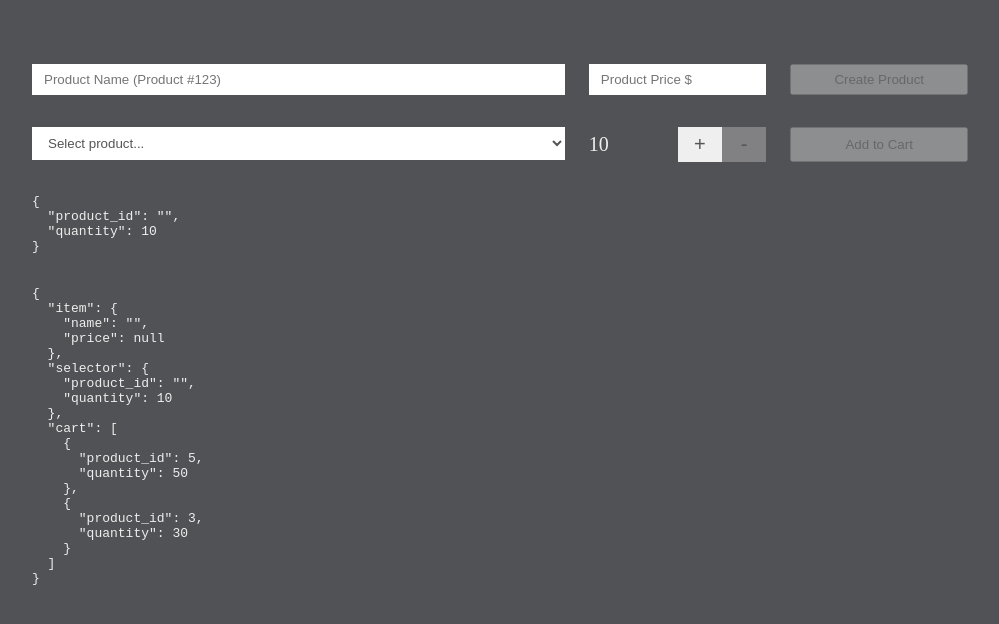
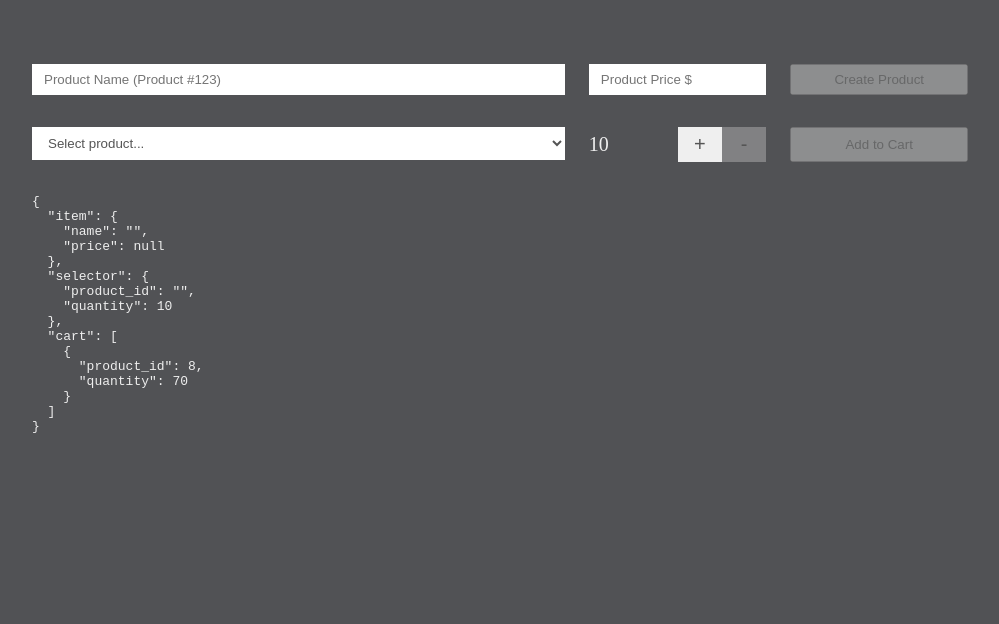
Before and after one commit to kyarmakov/reactive-forms, an Angular app: page / in a window 1280 px wide. Shown: the top 624 px of the page, without its empty margins (140-1139 px from the left). Built offline with nearby package versions, Linux system fonts and the light colour scheme; data requests are answered from the project's data file.

Commit message:
add reset to selector formGroup

```diff
--- a/db.json
+++ b/db.json
@@ -19,18 +19,28 @@
       "name": "Product #1",
       "price": 10,
       "id": 5
+    },
+    {
+      "name": "Product #5",
+      "price": 50,
+      "id": 6
+    },
+    {
+      "name": "Product #6",
+      "price": 60,
+      "id": 7
+    },
+    {
+      "name": "Product #7",
+      "price": 70,
+      "id": 8
     }
   ],
   "cart": [
     {
-      "product_id": 5,
-      "quantity": 50,
+      "product_id": 8,
+      "quantity": 70,
       "id": 1
-    },
-    {
-      "product_id": 3,
-      "quantity": 30,
-      "id": 2
     }
   ]
 }
--- a/src/app/stock-inventory/components/stock-selector/stock-selector.component.html
+++ b/src/app/stock-inventory/components/stock-selector/stock-selector.component.html
@@ -42,6 +42,6 @@
     </button>
   </div>
 
-  <pre>{{ selector.value | json }}</pre>
+  <!-- <pre>{{ selector.value | json }}</pre> -->
 
 </div>
--- a/src/app/stock-inventory/components/stock-selector/stock-selector.component.ts
+++ b/src/app/stock-inventory/components/stock-selector/stock-selector.component.ts
@@ -43,6 +43,11 @@ export class StockSelectorComponent {
   handleAddToCart(): void {
     if (this.selector.valid) {
       this.added.emit(this.selector.value);
+      this.selector.reset();
+      this.selector.patchValue({
+        product_id: '',
+        quantity: 10
+      })
     }
     else {
       this.selector.markAllAsTouched();
```
